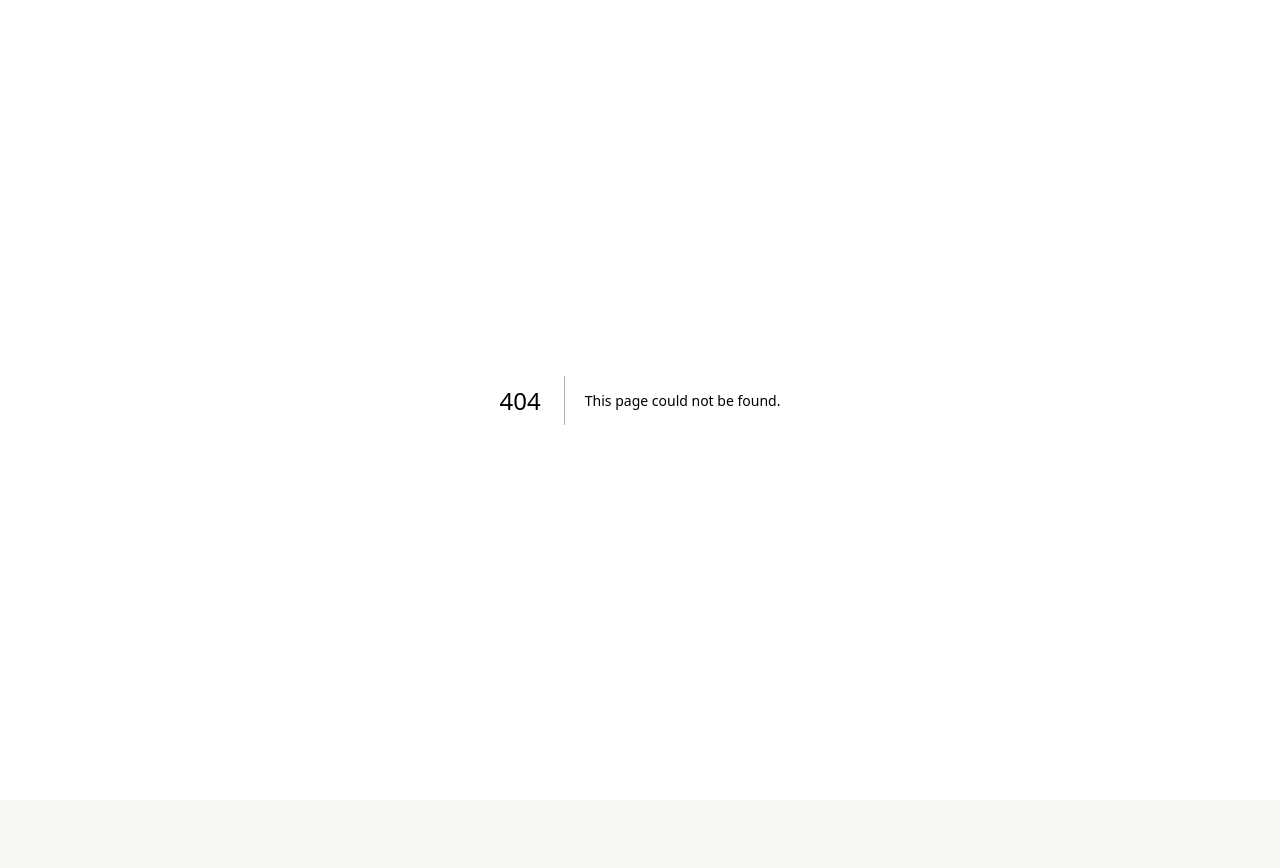
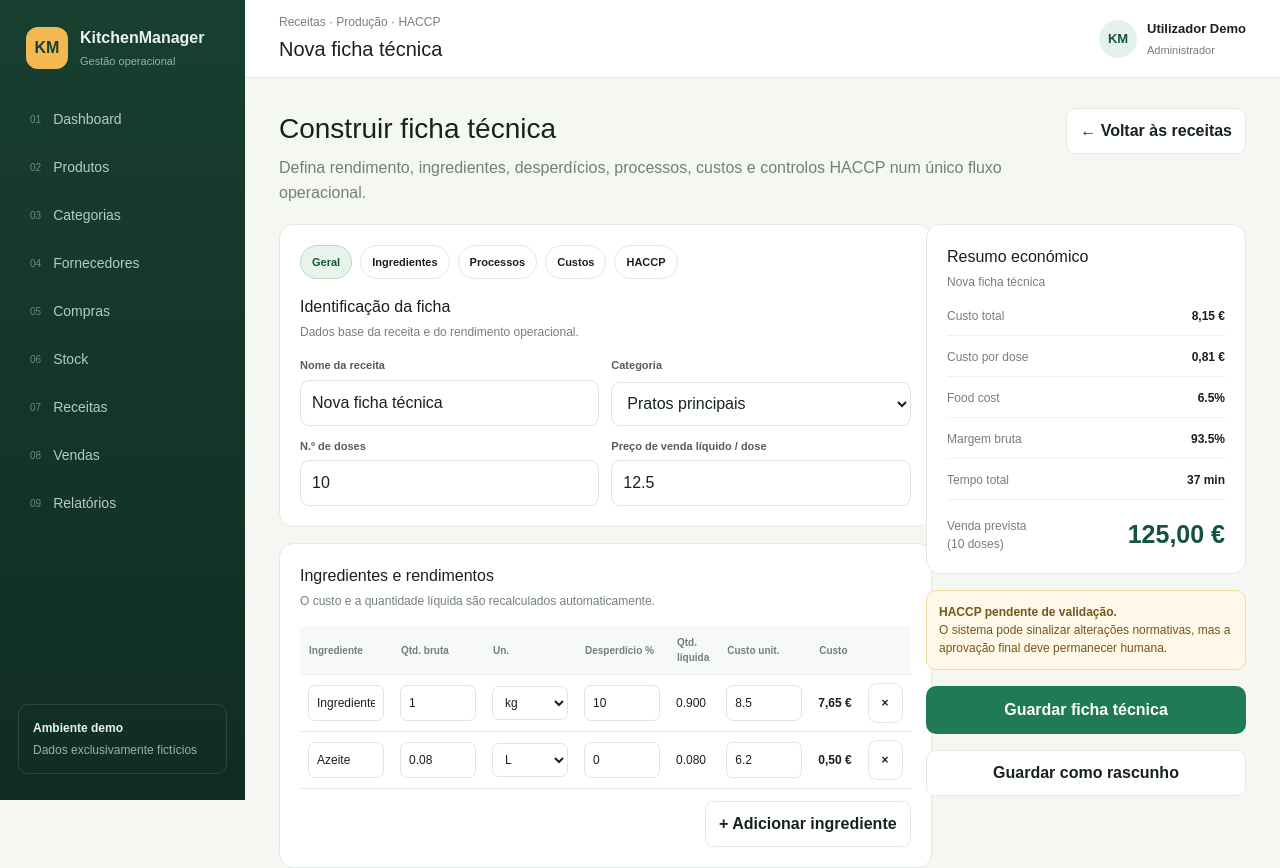
Before and after one commit to Nekas1980/KitchenManager, a Next.js app: page /receitas/nova in a window 1280 px wide. Before the commit this address had no page. Shown: the top 868 px of the page. Before the commit the page ends 800 px from the top, so only its background shows below. Built offline with nearby package versions, Linux system fonts and the light colour scheme.

Commit message:
feat: adicionar pagina de nova ficha tecnica

```diff
--- /dev/null
+++ b/app/receitas/nova/page.tsx
@@ -0,0 +1,23 @@
+import Link from "next/link";
+import { AppShell } from "@/components/AppShell";
+import { RecipeWorkbench } from "../RecipeWorkbench";
+import styles from "../receitas.module.css";
+
+export default function NovaReceitaPage() {
+  return (
+    <AppShell title="Nova ficha técnica" eyebrow="Receitas · Produção · HACCP">
+      <div className="content">
+        <div className={styles.page}>
+          <div className={styles.hero}>
+            <div>
+              <h2>Construir ficha técnica</h2>
+              <p>Defina rendimento, ingredientes, desperdícios, processos, custos e controlos HACCP num único fluxo operacional.</p>
+            </div>
+            <Link href="/receitas" className={styles.secondary}>← Voltar às receitas</Link>
+          </div>
+          <RecipeWorkbench />
+        </div>
+      </div>
+    </AppShell>
+  );
+}
```
